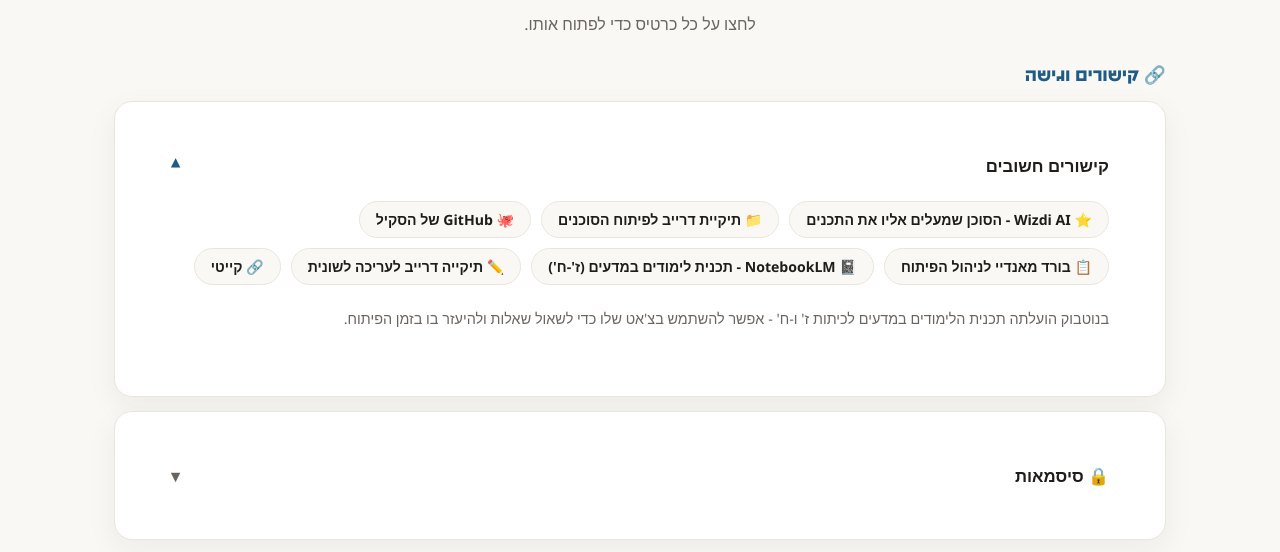
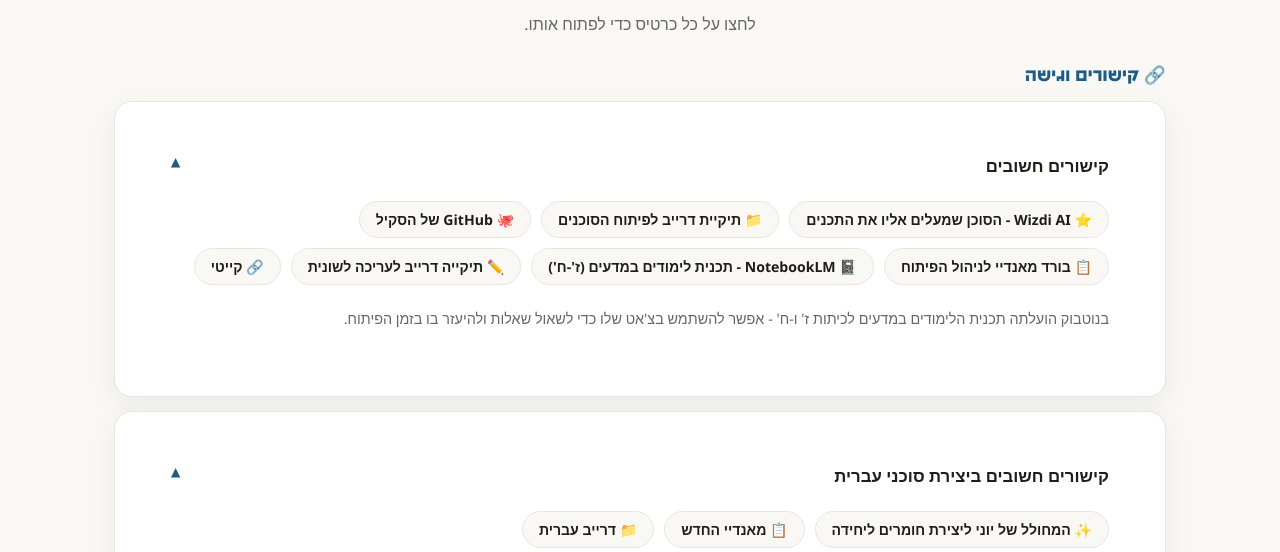
Before and after one commit to shalevn89-cpu/wizdi-ai-team-site, a plain HTML site: page guides.html in a window 1280 px wide. Shown: the part 231-783 px from the top of the page. Drawn offline with Linux system fonts and the light colour scheme.

Commit message:
Add Hebrew agents links section to guides page

```diff
--- a/guides.html
+++ b/guides.html
@@ -52,6 +52,24 @@
                   <a class="resource-link" href="https://katieme.com/sign-in?redirect_url=https%3A%2F%2Fkatieme.com%2F" target="_blank" rel="noopener">🔗 קייטי</a>
         </div>
         <p style="color: var(--muted); font-size: 0.9rem; margin-top: 10px;">בנוטבוק הועלתה תכנית הלימודים במדעים לכיתות ז' ו-ח' - אפשר להשתמש בצ'אט שלו כדי לשאול שאלות ולהיעזר בו בזמן הפיתוח.</p>
+      </div>
+    </div>
+  </div>
+
+  <div class="accordion-item panel open no-print">
+    <div class="accordion-header">
+      <button class="accordion-toggle" type="button" aria-expanded="true">
+        <span class="accordion-title">קישורים חשובים ביצירת סוכני עברית</span>
+        <span class="accordion-chevron">▾</span>
+      </button>
+    </div>
+    <div class="accordion-body">
+      <div class="accordion-body-inner">
+        <div class="resource-links">
+          <a class="resource-link" href="https://studio-wizdi.com/wizchat-ivrit/" target="_blank" rel="noopener">✨ המחולל של יוני ליצירת חומרים ליחידה</a>
+          <a class="resource-link" href="https://wizdi-squad.monday.com/users/sign_up?invitationId=62562720710147170000&amp;inviter_id=122611352&amp;source=invite-modal" target="_blank" rel="noopener">📋 מאנדיי החדש</a>
+          <a class="resource-link" href="https://drive.google.com/drive/folders/14lqECHTZyvzSGWe16kQAH3gYb6xhXwAy?usp=sharing" target="_blank" rel="noopener">📁 דרייב עברית</a>
+        </div>
       </div>
     </div>
   </div>
```
